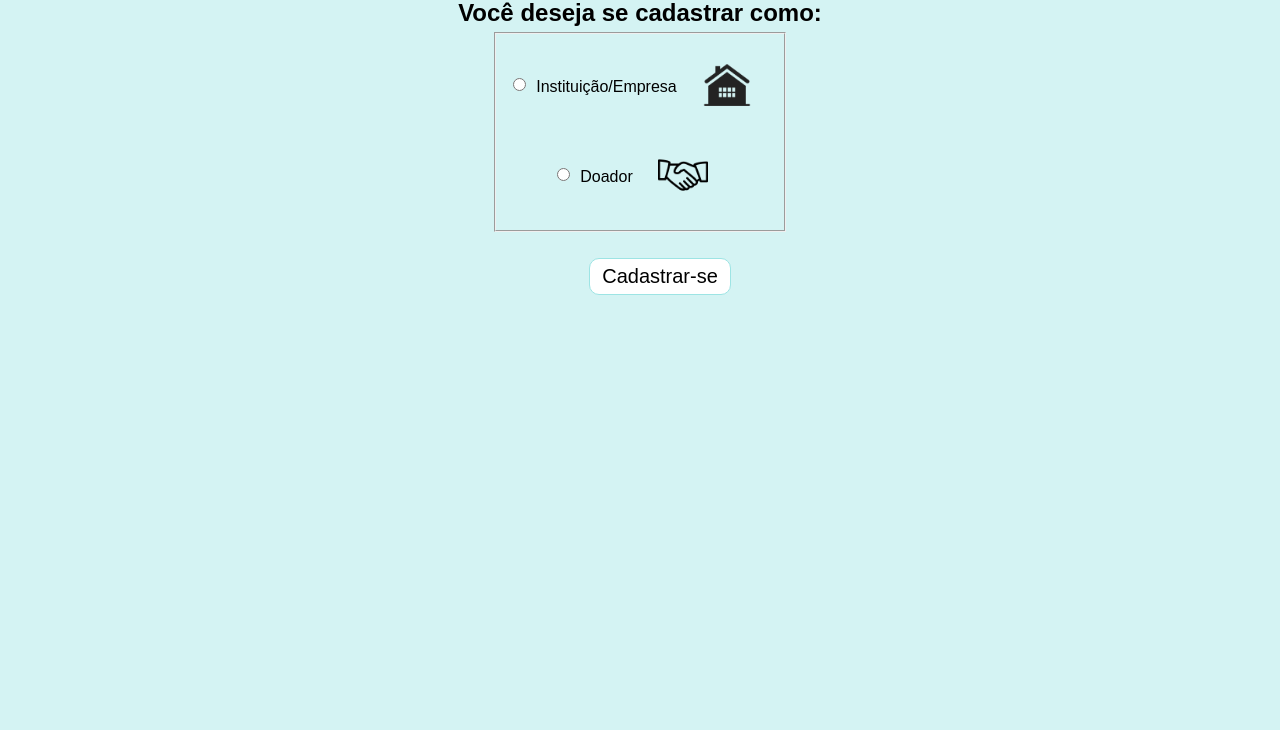
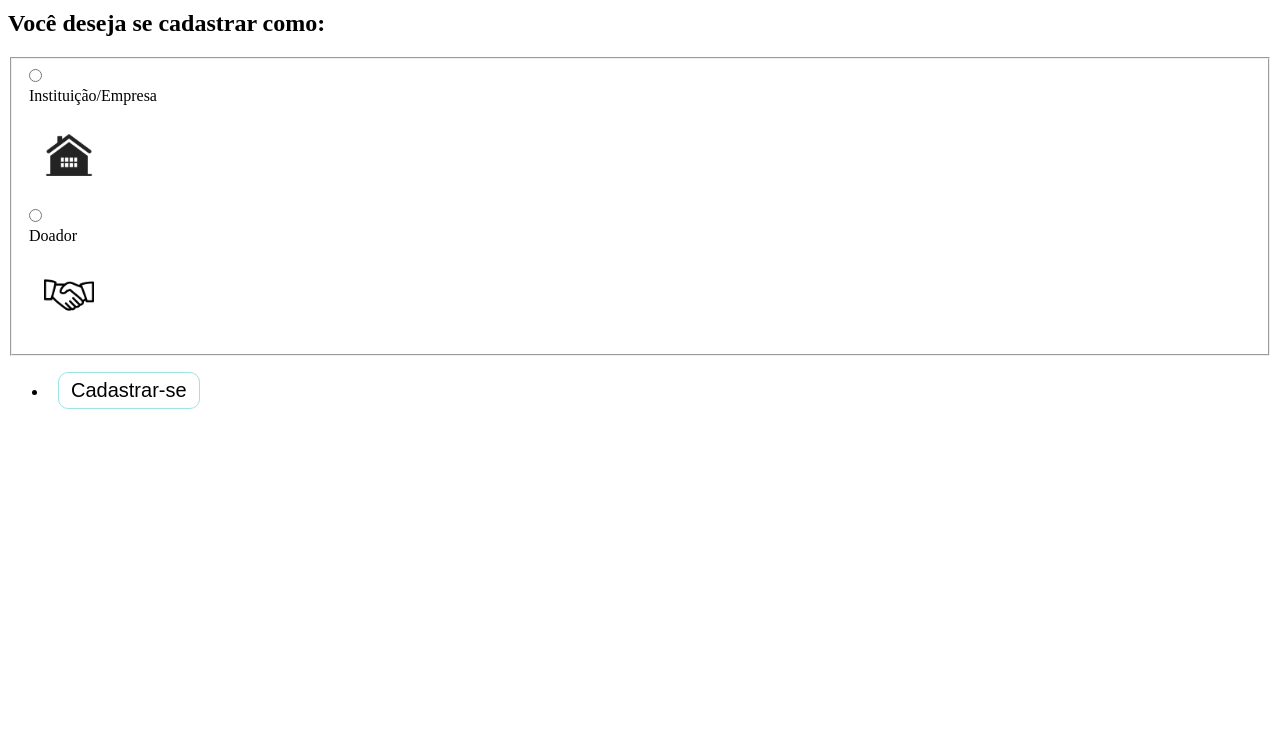
Before and after one commit to jubeltran/ProjetoRepassaAi, a plain HTML site: page cadastrocomo/cadastro2.html in a window 1280 px wide. Shown: the part 70-800 px from the top of the page. Drawn offline with Linux system fonts and the light colour scheme; a web font is replaced by a local one.

Commit message:
Update estilo.css

```diff
--- a/cadastrocomo/css/estilo.css
+++ b/cadastrocomo/css/estilo.css
@@ -1,34 +1,3 @@
-@font-face {
-    font-family: 'Pacifico';
-    src: url("../fonts/Pacifico/Pacifico.ttf")
-}
-
-@font-face {
-    font-family: 'Normal';
-    src: url("../fonts/corpo/corpo.ttf")
-}
-
-
-body{
-    font-family: 'Normal',sans-serif;
-    background-color:rgb(212, 243, 243);
-}
-.center{
-    text-align: center;
-
-    display: flex;
-    flex-direction: row;
-    justify-content: center;
-    align-items: center
-
-}
-.botoes{
-    list-style: none;
-}
-
-.botoes li {
-    display: flex;
-}
 .btn{
     margin: 10px;
     display: list-item;
@@ -56,13 +25,6 @@ body{
     font-size: 20px;
     padding: 6px 12px;
 }
-label, input{
-    display: block;
-    margin: 5px;
- }
- label{
-    margin-top: 10px;
- }
  .doar{
     width: 50px;
     margin: 20px;
@@ -90,12 +52,7 @@ th {
     width: 200px;
     margin: 10px;
 }
-h1{
-    font-family: 'Pacifico',sans-serif;
-}
-.title-1{
-    font-weight: 600;
-    color: black;
-    border-radius: 16px;
+label, input{
+    display: block;
     margin: 5px;
-}
+ }
```
